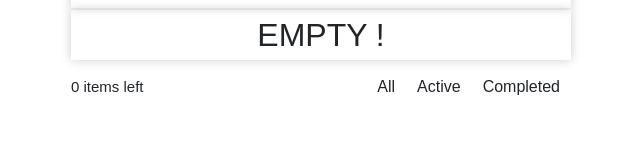
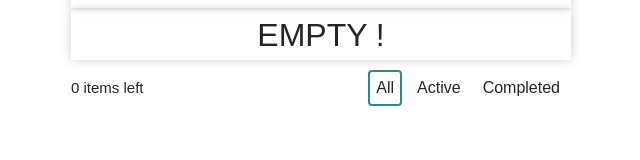
Before and after one commit to truongnguyen1582000/todos-redux_toolkit, a React (Create React App) app: page / in a window 1280 px wide. Shown: the part 134-294 px from the top of the page, without its empty margins (319-959 px from the left). Built offline with nearby package versions, Linux system fonts and the light colour scheme; a web font is replaced by a local one.

Commit message:
add active button style

```diff
--- a/src/App.js
+++ b/src/App.js
@@ -10,7 +10,7 @@ import ClearCompleted from "./components/ClearCompleted";
 function App() {
   const todos = useSelector((state) => state.todos);
   const [filteredTodos, setfilteredTodos] = useState([]);
-  const [status, setStatus] = useState("all");
+  const [status, setStatus] = useState(localStorage.getItem("status") || "all");
 
   useEffect(() => {
     filterHandler();
@@ -41,6 +41,7 @@ function App() {
           selectAll={() => setStatus("all")}
           selectActive={() => setStatus("active")}
           selectComplete={() => setStatus("completed")}
+          status={status}
         />
       </div>
       {todos.filter((item) => item.isComplete).length !== 0 && (
--- a/src/components/ClearCompleted/index.jsx
+++ b/src/components/ClearCompleted/index.jsx
@@ -6,9 +6,9 @@ function ClearCompleted(props) {
   const dispatch = useDispatch();
   return (
     <div className="clear-completed">
-      <button className="btn" onClick={() => dispatch(deleteAllCompleteTodo())}>
+      <p className="btn" onClick={() => dispatch(deleteAllCompleteTodo())}>
         Clear completed
-      </button>
+      </p>
     </div>
   );
 }
--- a/src/components/Selector/index.jsx
+++ b/src/components/Selector/index.jsx
@@ -1,19 +1,37 @@
-import React from "react";
+import React, { useState } from "react";
 import "./style.css";
 
 function Selector(props) {
-  const { selectAll, selectActive, selectComplete } = props;
+  const { selectAll, selectActive, selectComplete, status } = props;
   return (
     <div className="selector">
-      <button className="btn" onClick={() => selectAll()}>
+      <h2
+        className={status === "all" ? "btn btn-active" : "btn"}
+        onClick={() => {
+          selectAll();
+          localStorage.setItem("status", "all");
+        }}
+      >
         All
-      </button>
-      <button className="btn" onClick={() => selectActive()}>
+      </h2>
+      <h2
+        className={status === "active" ? "btn btn-active" : "btn"}
+        onClick={() => {
+          selectActive();
+          localStorage.setItem("status", "active");
+        }}
+      >
         Active
-      </button>
-      <button className="btn" onClick={() => selectComplete()}>
+      </h2>
+      <h2
+        className={status === "completed" ? "btn btn-active" : "btn"}
+        onClick={() => {
+          selectComplete();
+          localStorage.setItem("status", "completed");
+        }}
+      >
         Completed
-      </button>
+      </h2>
     </div>
   );
 }
--- a/src/components/Selector/style.css
+++ b/src/components/Selector/style.css
@@ -6,3 +6,7 @@
   padding: 4px 6px;
   margin: 0 4px;
 }
+
+.selector .btn-active {
+  border: 2px solid rgb(42, 139, 135);
+}
--- a/src/index.css
+++ b/src/index.css
@@ -22,7 +22,3 @@ code {
   font-family: source-code-pro, Menlo, Monaco, Consolas, "Courier New",
     monospace;
 }
-
-button:focus {
-  outline: 0;
-}
```
